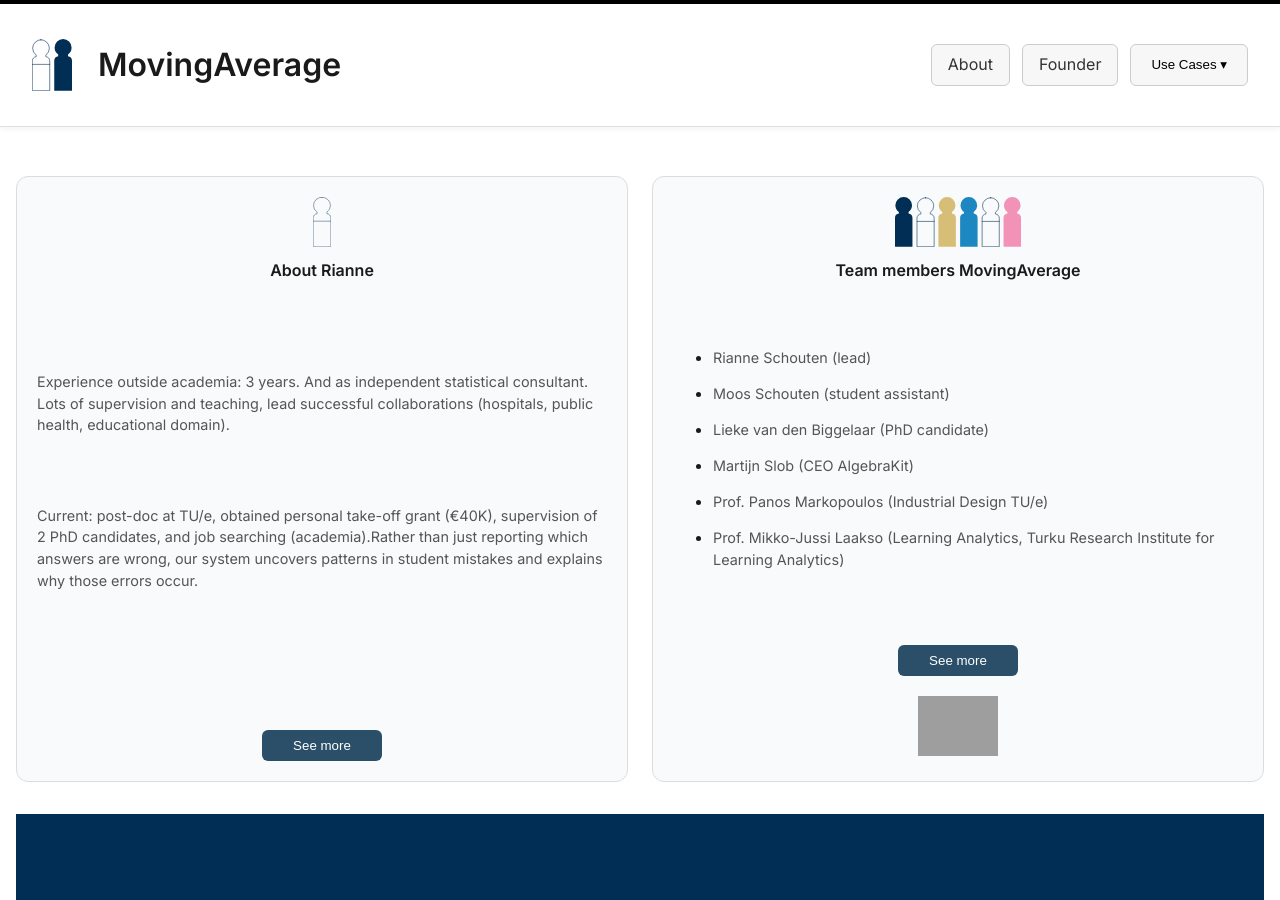
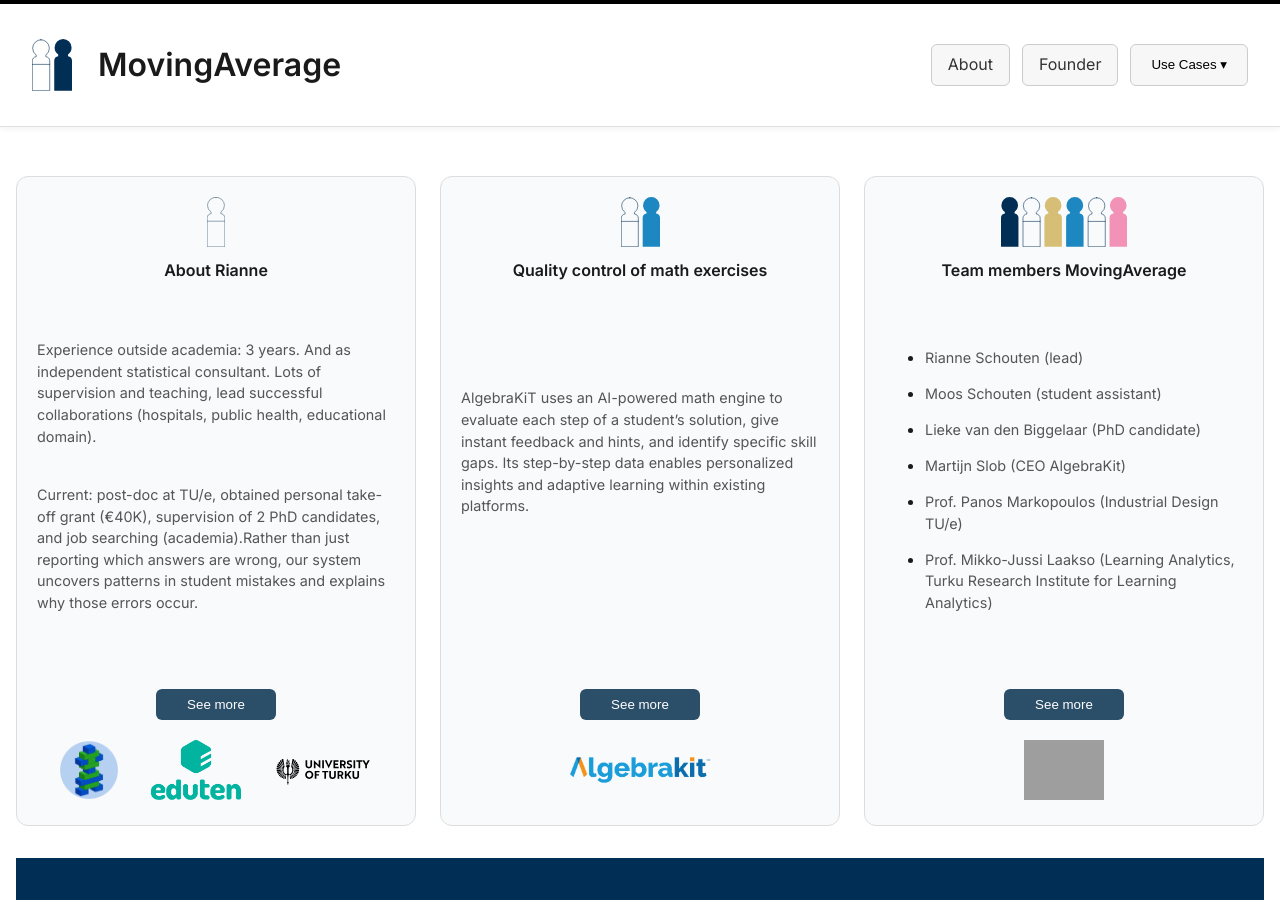
Before and after one commit to moving-average/moving-average.github.io, a Jekyll site: the page built from founder.markdown, in a window 1280 px wide and 900 px high, scrolled down 962 px. Built offline with Jekyll 4.4.1, drawn with Linux system fonts in a browser that asks for light colours; grey boxes are pictures that could not be loaded.

Commit message:
update website

```diff
--- a/founder.markdown
+++ b/founder.markdown
@@ -10,14 +10,20 @@ info_blocks:
   - title: Education
     text: |
       - BSc in Medicine (UU)
+
       - MSc in Methodology and Statistics (UU)
+
       - PhD in Data Mining (TU/e)Deep error analysis
   - title: Experience
     text: |
       - 2025-now Postdoctoral researcher @Eindhoven University of Technology, the Netherlands
+
       - 2020-2025 PhDcandidate @Eindhoven University of Technology,the Netherlands
+
       - 2017-2019 Researcher Missing Data & Statistical Consultant @ Utrecht University, the Netherlands
+
       - 2018-2020 Developer Data & Analytics @SVMN;Stakeholder communication & Small team lead
+
       - 2017 Data Scientist @ DPA Professionals; Consultancy & Traineeship
 
 testimonials_title: What it is like to work with us
@@ -34,11 +40,19 @@ testimonials:
 cards:
   - title: About Rianne
     image: /assets/img/wit.svg
+    extra_image_left: /assets/img/logo_ville.png
+    extra_image_center: /assets/img/logo_eduten.png
+    extra_image_right: /assets/img/logo_turku.svg
     text: |
       Experience outside academia: 3 years. And as independent statistical consultant. Lots of supervision and teaching, lead successful collaborations (hospitals, public health, educational domain).
 
       Current: post-doc at TU/e, obtained personal take-off grant (€40K), supervision of 2 PhD candidates, and job searching (academia).Rather than just reporting which answers are wrong, our system uncovers patterns in student mistakes and explains why those errors occur.
-    link: /usecase2
+    link: /usecase1
+  - title: Quality control of math exercises
+    image: /assets/img/witblauw.svg
+    extra_image_center: /assets/img/logo_algebrakit.png
+    text: AlgebraKiT uses an AI-powered math engine to evaluate each step of a student’s solution, give instant feedback and hints, and identify specific skill gaps. Its step-by-step data enables personalized insights and adaptive learning within existing platforms.
+    link: /"https://rianneschouten.github.io/pdfs/ResumeRianneSchouten.pdf"
   - title: Team members MovingAverage
     image: /assets/img/logo.svg
     extra_image_center: /assets/img/logo_eindhoven.png
```
Also changed, not shown: other parts of founder.markdown (+0 -1 lines).
